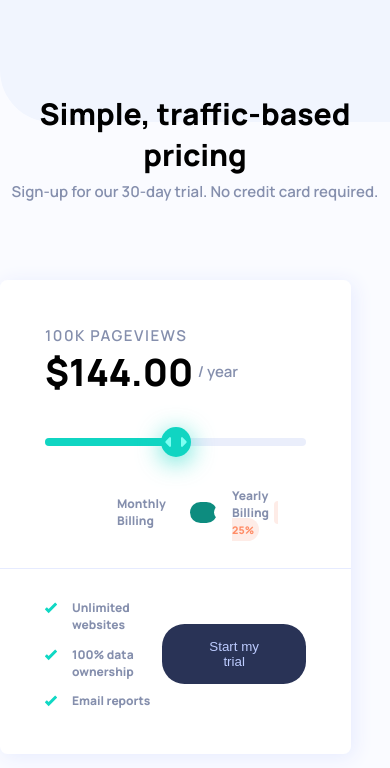
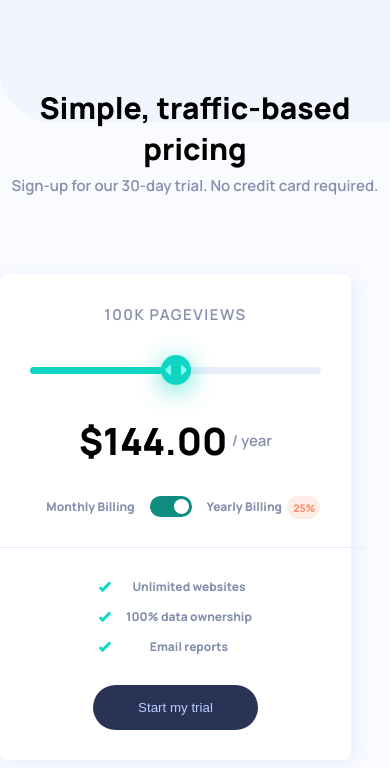
Before and after one commit to CrystalNyein/frontend-mentor-interactive-pricing-component, a React (Create React App) app: page / in a window 390 px wide. Shown: the top 768 px of the page. Built offline with nearby package versions, Linux system fonts and the light colour scheme.

Commit message:
Mobile done

```diff
--- a/src/components/Pricing.css
+++ b/src/components/Pricing.css
@@ -169,13 +169,15 @@ hr {
 }
 ul {
   margin: 0;
-  padding-left: 1.8rem;
+  padding-left: 0;
+  list-style-position: inside;
 }
 li {
   list-style-type: none;
   font-size: 0.8rem;
   font-weight: 800;
   color: hsl(225, 20%, 60%);
+  padding-left: 1.8rem;
   position: relative;
 }
 li:not(:last-child) {
@@ -184,7 +186,7 @@ li:not(:last-child) {
 li::before {
   position: absolute;
   top: 0.2rem;
-  left: -1.8rem;
+  left: 0;
   content: "";
   background-image: url("../assets/images/icon-check.svg");
   background-position: center;
@@ -204,3 +206,45 @@ li::before {
 .trial-btn:hover {
   color: white;
 }
+@media only screen and (max-width: 540px) {
+  .Pricing {
+    padding: 2rem;
+  }
+  #pageview,
+  #price {
+    width: 100%;
+    text-align: center;
+  }
+  #price {
+    justify-content: center;
+    margin-bottom: 2rem;
+  }
+  .slide {
+    order: unset;
+  }
+  .billing p:first-child {
+    margin-left: 1rem;
+  }
+  .trial {
+    display: flex;
+    flex-wrap: wrap;
+    justify-content: center;
+  }
+  .benefits {
+    width: 100%;
+    text-align: center;
+  }
+  ul {
+    display: inline-block;
+    list-style-position: inside;
+  }
+  li:last-child {
+    margin-bottom: 2rem;
+  }
+  li::before {
+    left: 0;
+  }
+  .trial-btn {
+    text-align: center;
+  }
+}
--- a/src/components/Pricing.js
+++ b/src/components/Pricing.js
@@ -79,11 +79,13 @@ const Pricing = () => {
       </div>
       <hr></hr>
       <div className="trial">
-        <ul className="benefits">
-          <li>Unlimited websites</li>
-          <li>100% data ownership</li>
-          <li>Email reports</li>
-        </ul>
+        <div className="benefits">
+          <ul>
+            <li>Unlimited websites</li>
+            <li>100% data ownership</li>
+            <li>Email reports</li>
+          </ul>
+        </div>
         <button className="trial-btn">Start my trial</button>
       </div>
     </div>
```
